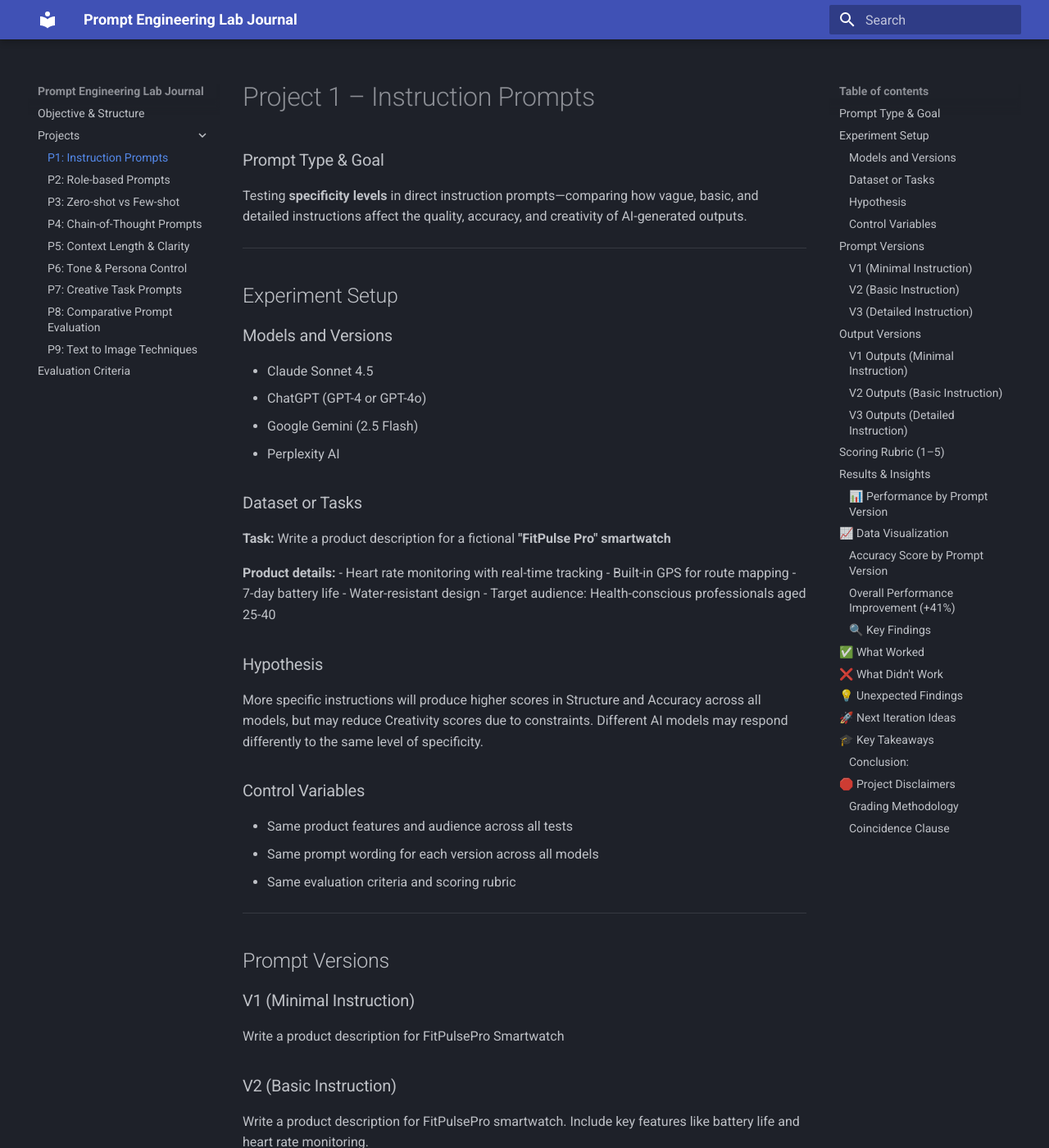
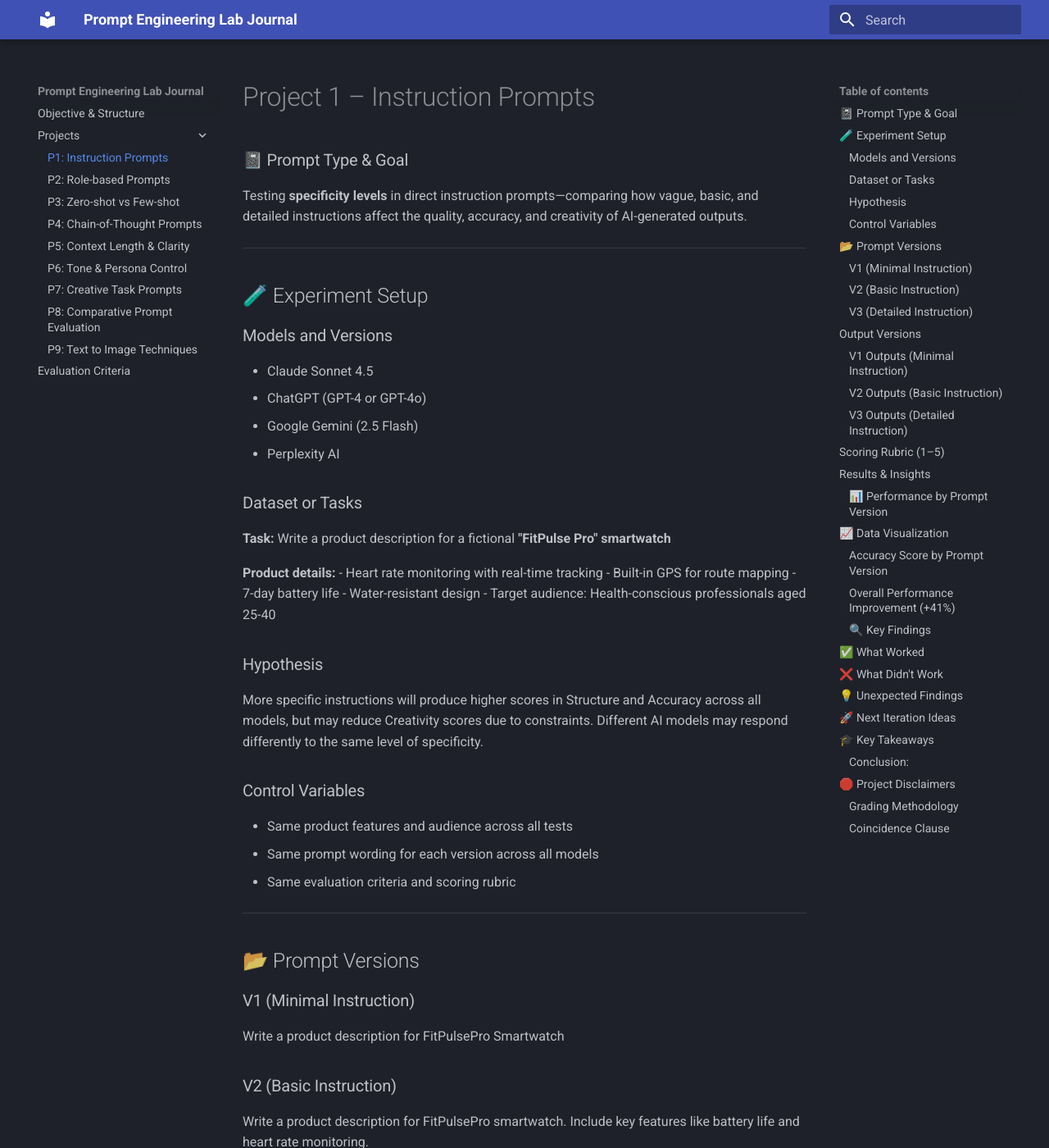
Before and after one commit to Amal-nellanhi/prompt-engineering-journal, an MkDocs documentation site: the page built from docs/project-1.md, in a window 1280 px wide and 1400 px high. Shown: the whole window at 82% size. Built offline with MkDocs 1.6.1 and Material for MkDocs 9.7.7, drawn with Linux system fonts in a browser that asks for light colours.

```diff
--- a/docs/project-1.md
+++ b/docs/project-1.md
@@ -1,12 +1,12 @@
 # Project 1 – Instruction Prompts
 
-### Prompt Type & Goal
+### 📓 Prompt Type & Goal
 
 Testing **specificity levels** in direct instruction prompts—comparing how vague, basic, and detailed instructions affect the quality, accuracy, and creativity of AI-generated outputs.
 
 ---
 
-## Experiment Setup
+## 🧪 Experiment Setup
 
 ### Models and Versions
 -   Claude Sonnet 4.5
@@ -34,7 +34,7 @@ More specific instructions will produce higher scores in Structure and Accuracy
 
 ---
 
-## Prompt Versions
+## 📂 Prompt Versions
 
 ### V1 (Minimal Instruction)
 Write a product description for FitPulsePro Smartwatch
```
Also changed, not shown: docs/project-2.md (+1 -0 lines), docs/project-3.md (+1 -0 lines), docs/project-4.md (+1 -0 lines), docs/project-5.md (+1 -0 lines), docs/project-6.md (+1 -0 lines), docs/project-7.md (+1 -0 lines), docs/project-8.md (+1 -0 lines), docs/project-9.md (+1 -0 lines), site/index.html, site/search/search_index.json.
